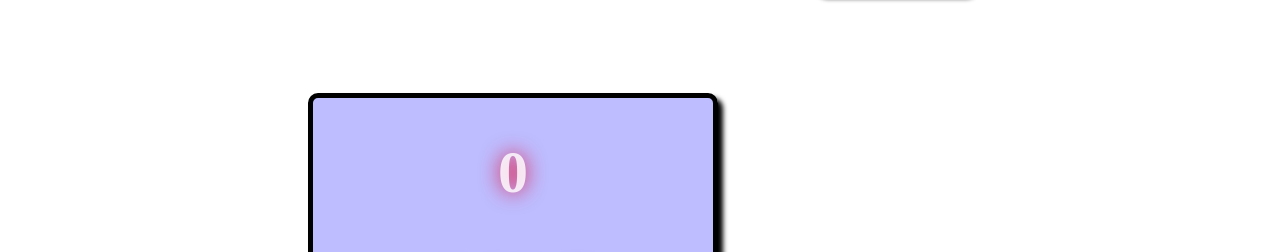
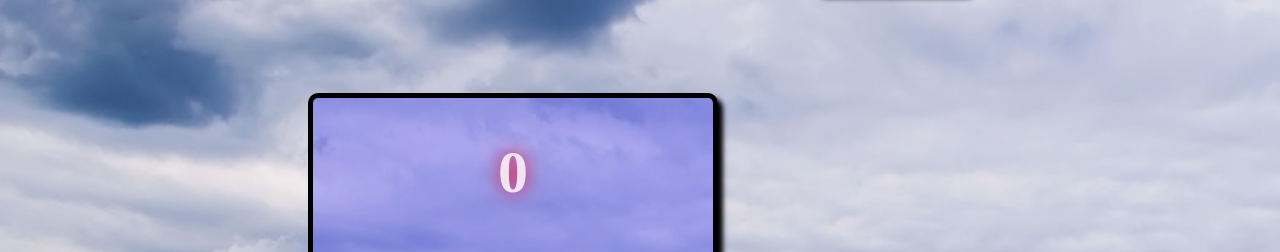
Before and after one commit to shattery/lol-2, a plain HTML site: page index.html in a window 1280 px wide. Shown: the part 130-382 px from the top of the page. Drawn offline with Linux system fonts and the light colour scheme.

Commit message:
Update index.html

```diff
--- a/index.html
+++ b/index.html
@@ -86,7 +86,7 @@
     </script>
     <style>
         body {
-            background-image: url("bilde.jpg");
+            background-image: url("bild.jpg");
             background-size: cover;
             background-repeat: no-repeat;
         }
```
